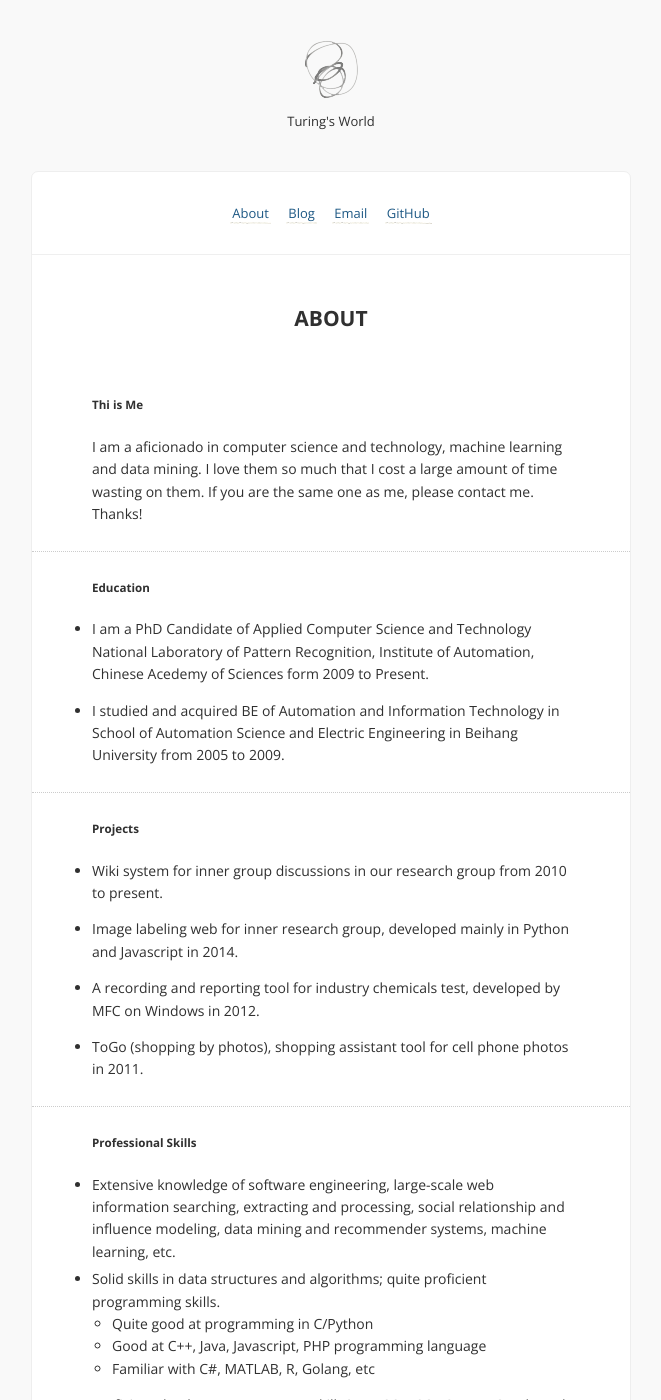
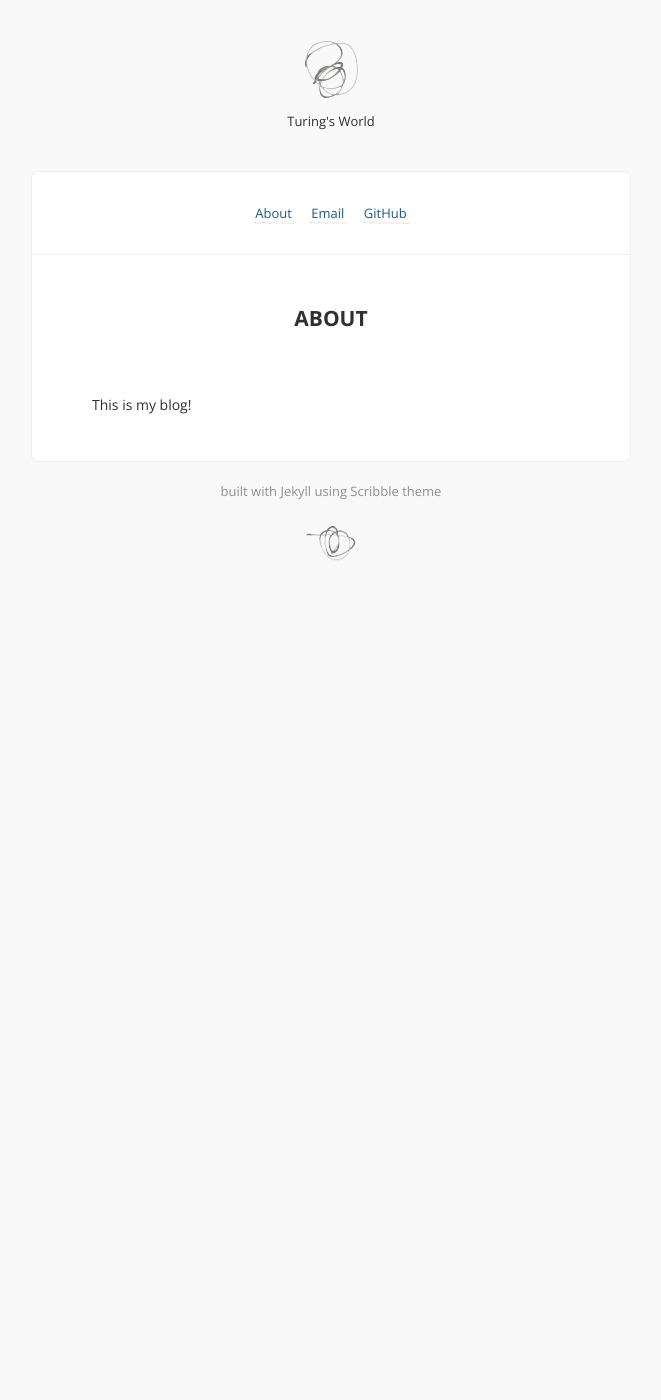
Before and after one commit to guokan/qyou.github.io, a Jekyll site: the page built from about.md, in a window 1280 px wide and 1400 px high. Shown: the whole window, without its empty margins (309-970 px from the left). Built offline with Jekyll 4.4.1, drawn with Linux system fonts in a browser that asks for light colours; Markdown is read by kramdown in place of the engine named in the settings; comment, search, counter and statistics services are not loaded; some of the changed text lies outside the part shown.

Commit message:
simple revision

```diff
--- a/_config.yml
+++ b/_config.yml
@@ -9,14 +9,14 @@ google_analytics: # set tracking, remove from /javascripts/basic.js if unwanted.
 links:
   - name:         About
     url:          /about
-  - name:         Blog
-    url:          /blog
+  # - name:         Blog
+    #url:          /blog
     #external:     true
   - name:         Email
     url:          mailto:qyou.casia@gmail.com
     external:     true
   - name:         GitHub
-    url:          http://github.com/qyou
+    url:          https://github.com/qyou
     external:     true
 highlighter:      pygments
 permalink:        pretty
--- a/about.md
+++ b/about.md
@@ -3,69 +3,4 @@ layout: page
 title: About
 ---
 
-##### Thi is Me #####
-
-I am a aficionado in computer science and technology, machine learning and data mining. I love them so much that I cost a large amount of time wasting on them. If you are the same one as me, please contact me. Thanks!
-
--------------------------------------------------
-##### Education #####
-
-- I am a PhD Candidate of Applied Computer Science and Technology National Laboratory of Pattern Recognition, Institute of Automation, Chinese Acedemy of Sciences form 2009 to Present.
-
-- I studied and acquired BE of Automation and Information Technology in School of Automation Science and Electric Engineering in Beihang University from 2005 to 2009.
-
--------------------------------------------------
-##### Projects #####
-
-- Wiki system for inner group discussions in our research group from 2010 to present.
-
-- Image labeling web for inner research group, developed mainly in Python and Javascript in 2014.
-
-- A recording and reporting tool for industry chemicals test, developed by MFC on Windows in 2012.
-
-- ToGo (shopping by photos), shopping assistant tool for cell phone photos in 2011.
-
--------------------------------------------------
-##### Professional Skills #####
-
-- Extensive knowledge of software engineering, large-scale web information searching, extracting and processing, social relationship and influence modeling, data mining and recommender systems, machine learning, etc.
-
-- Solid skills in data structures and algorithms; quite proficient programming skills.
-	- Quite good at programming in C/Python
-	- Good at C++, Java, Javascript, PHP programming language
-	- Familiar with C\#, MATLAB, R, Golang, etc
-
-- Proficient database management skills in MySQL, SQL Server, Oracle and NoSQL databases.
-
-- Quite familiar with subversion control, such as SVN, Git.
-
-- Familiar with Windows, Mac OS and many different kinds of Linux distro such as Ubuntu, CentOS.
-
--------------------------------------------------
-##### Other Skills #####
-
-- Quite good at reading and writing in English; listening and speaking is OK. (CET-6)
-
-- Quite familiar with `Latex`, `Org-mode`, `Office` and other document management systems.
-
-- Familiar with `Microsoft Project` to organize and manage simple projects.
-
--------------------------------------------------
-##### Awards, Grants #####
-
-- Merit student of University of Chinese Academy of Sciences in 2013
-
-- Mathematical Modeling Competition 2012, third prize.
-
-- Design contest of image processing by Beijing Join Hope Image Technology Ltd, successful design in 2010.
-
-- Excellent graduate of School of Automation Science and Electric Engineering in BUAA in 2009.
-
-- The 18th Feng Ru Cup: Contest of science and technology in BUAA, third prize in 2008.
-
-- National Electronic Design Competition (Beijing area), third prize in 2008.
-
--------------------------------------------------
-###### Publications ######
-
-- Q. You; W. Hu; O. Wu;  H. Zuo. A Unified Fusion Framework for Time-related Rank in Threaded Discussion Communities. In PAKDD Workshop of Social Networks 2014.
+This is my blog!
```
